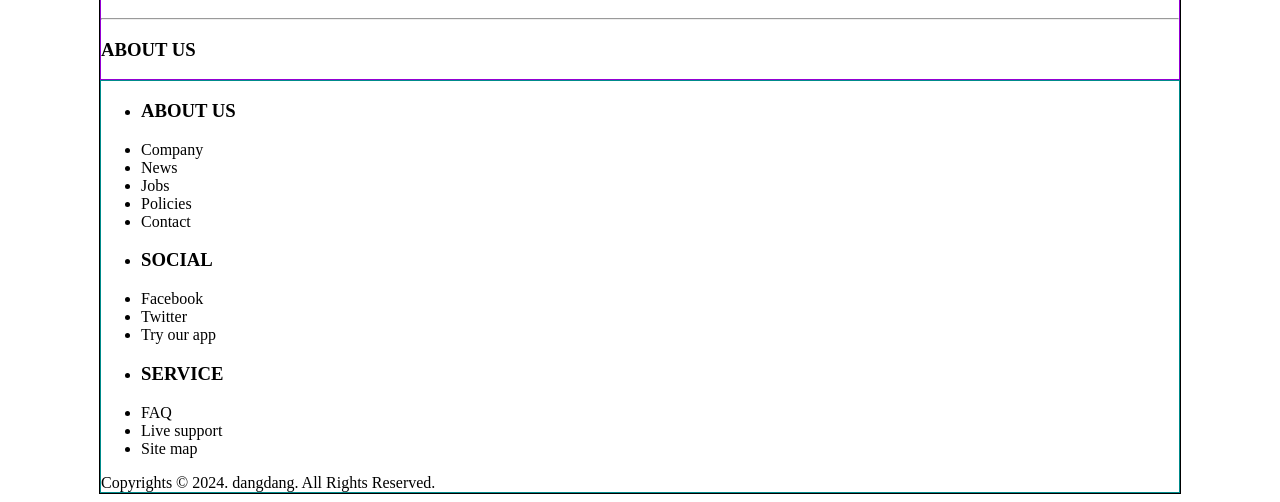
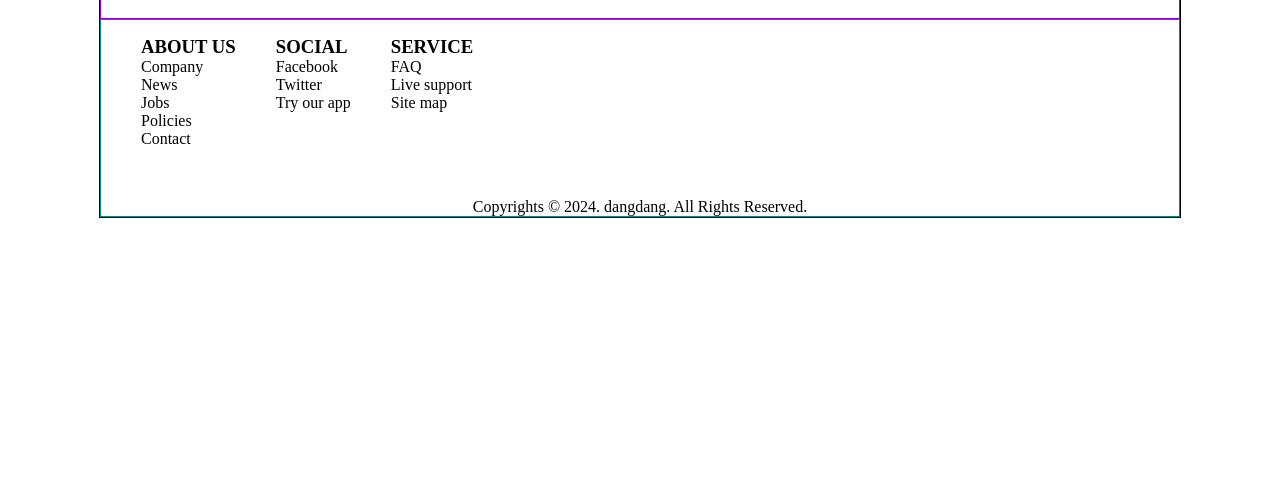
Before and after one commit to gongbu22/frontends, a FastAPI app: page /html/project1 in a window 1280 px wide. Shown: the part 2302-2804 px from the top of the page. After the commit the page ends 2520 px from the top, so only its background shows below. Run offline with FastAPI, Linux system fonts and the light colour scheme.

Commit message:
프로젝트 실습 - footer : ul, copyright 배치

```diff
--- a/views/templates/html/10project1.html
+++ b/views/templates/html/10project1.html
@@ -41,6 +41,9 @@
 
         /* footer */
         footer { border: 1px solid darkcyan }
+        footer ul { float: left; list-style: none; margin-bottom: 50px }
+        footer ul h3 { margin: 0 }
+        footer .copy { text-align: center;}
 
         /*header { width: 100%; height: 100px;  }*/
         /*header h1 { width: 200px; height: 100px;*/
@@ -141,10 +144,6 @@
                     </ul>
                 </div>
             </section>
-            <hr>
-        <section>
-            <div><h3>ABOUT US</h3></h2></div>
-        </section>
         </main>
         <footer>
         <div>
@@ -169,7 +168,7 @@
                 <li>Site map</li>
             </ul>
         </div>
-        <div>Copyrights &copy; 2024. dangdang. All Rights Reserved.</div>
+        <div class="clear copy">Copyrights &copy; 2024. dangdang. All Rights Reserved.</div>
     </footer>
     </div>
 </body>
```
